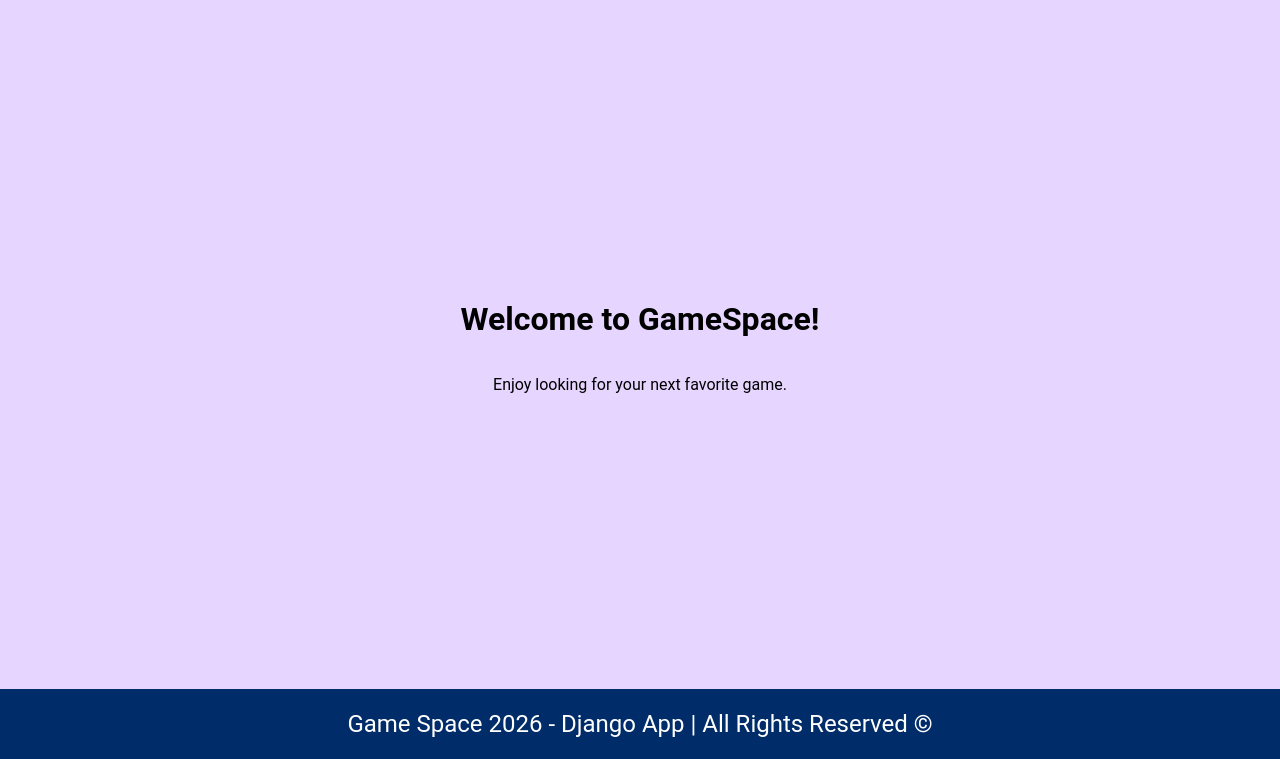
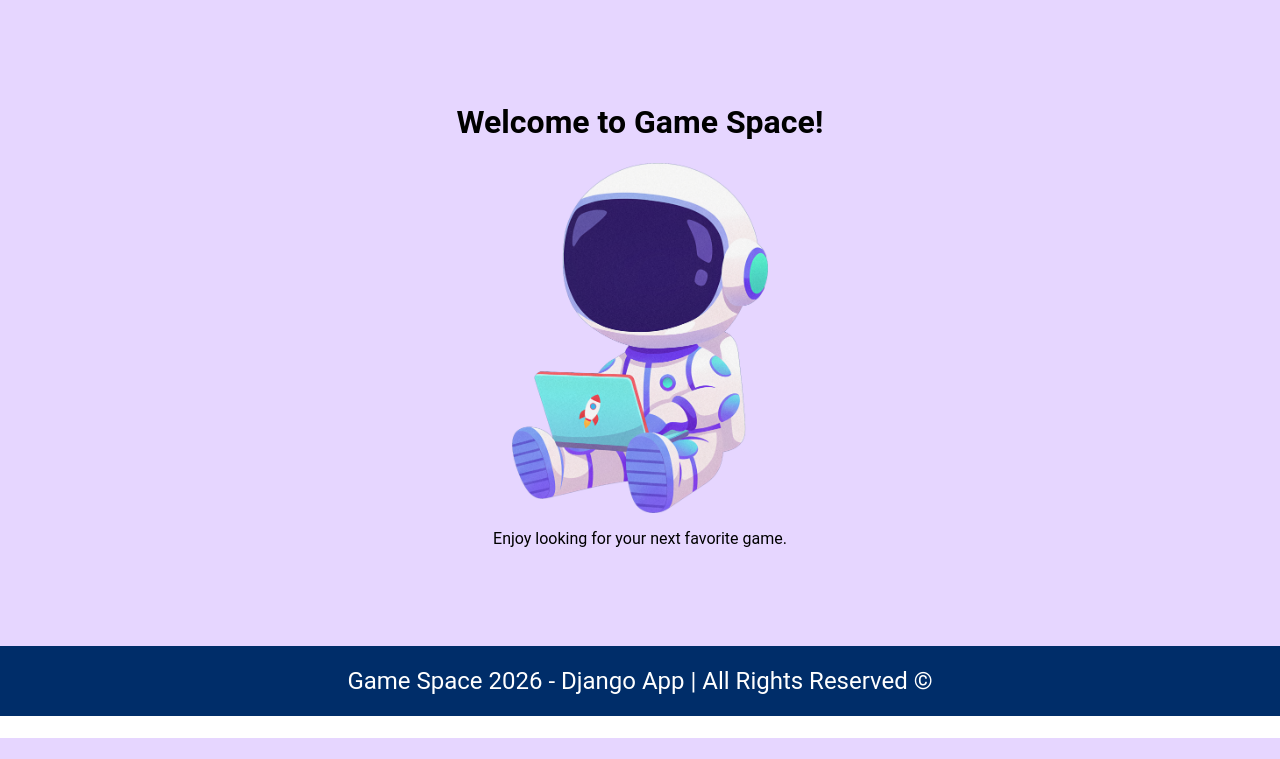
Before and after one commit to emveleva/GameSpace, a Django app: template core/templates/welcome.html in a window 1280 px wide. Shown: the part 62-821 px from the top of the page. After the commit the page ends 800 px from the top, so only its background shows below. Run offline with Django 5.2, Linux system fonts and the light colour scheme; the template is opened without the code that fills it, so the values that code supplies are empty.

Commit message:
updated styles of welcome and 404

```diff
--- a/core/templates/base.html
+++ b/core/templates/base.html
@@ -1,8 +1,9 @@
+{% load static %}
+
 <!DOCTYPE html>
 <html lang="en">
 <head>
     <meta charset="UTF-8">
-    {% load static %}
     <title>Game Space</title>
     <link rel="stylesheet" href="{% static 'css/styles.css' %}">
 </head>
--- a/core/templates/welcome.html
+++ b/core/templates/welcome.html
@@ -1,8 +1,10 @@
 {% extends "base.html" %}
-
-{% block title %}Welcome{% endblock %}
+{% load static %}
 
 {% block content %}
-<h1>Welcome to GameSpace!</h1>
-<p>Enjoy looking for your next favorite game.</p>
+<div class="image-text-wrapper">
+    <h1>Welcome to Game Space!</h1>
+    <img class="welcome" src="{% static 'images/welcome.png' %}" alt="welcome" />
+    <p>Enjoy looking for your next favorite game.</p>
+</div>
 {% endblock %}
--- a/static/css/styles.css
+++ b/static/css/styles.css
@@ -2,7 +2,7 @@ html, body { height: 100%; }
 body { margin: 0; font-family: Roboto, "Helvetica Neue", sans-serif; }
 
 main {
-  min-height: 86.1%;
+  min-height: 80.8%;
   background-color: #e6d6ff;
   margin: 0 auto;
   display: flex;
@@ -57,13 +57,18 @@ footer p {
       margin: 0;
 }
 
-.not-found {
+.image-text-wrapper {
+    width: 80%;
     display: flex;
     flex-direction: column;
     justify-content: center;
     align-items: center;
 }
 
-.not-found > img {
+.image-text-wrapper .welcome {
     width: 25%;
 }
+
+.image-text-wrapper .not-found {
+    width: 40%;
+}
```
Also changed, not shown: core/templates/404.html (+3 -5 lines), static/images/welcome.png (added).
